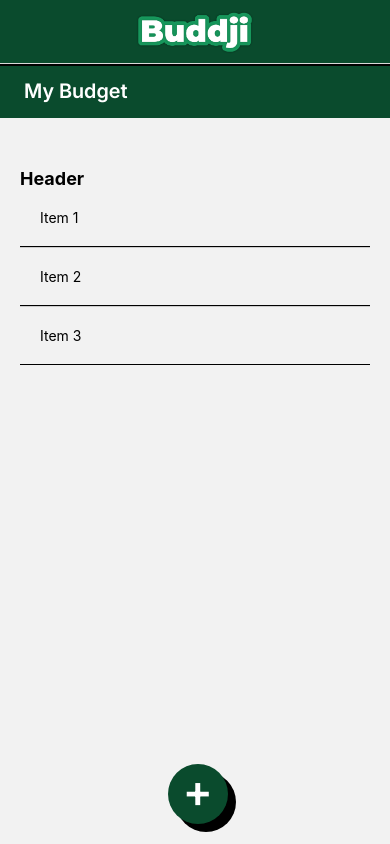
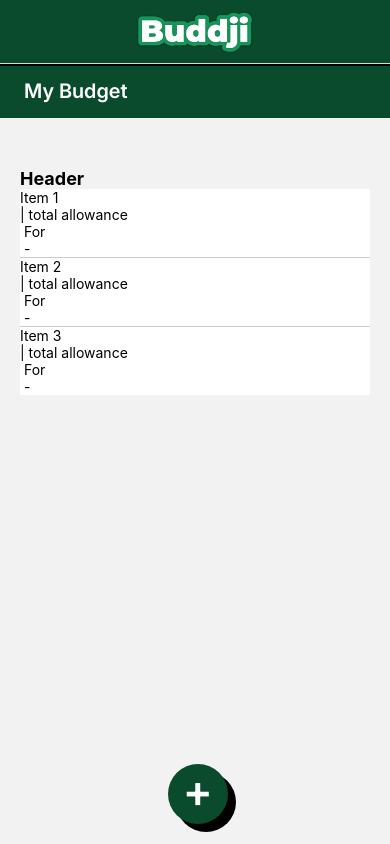
Before and after one commit to s4nm4rkus/Buddji, a React Native app: screen /HomeScreen in a window 390 px wide. Built offline with nearby package versions, Linux system fonts and the light colour scheme; no server answers.

Commit message:
fixing cards

```diff
--- a/screens/Dashboard/Budget/home.style.js
+++ b/screens/Dashboard/Budget/home.style.js
@@ -70,7 +70,7 @@ const styles = StyleSheet.create({
   },
   modalView: {
     width: "100%",
-    height: 150,
+    height: 200,
     padding: 20,
     backgroundColor: "white",
     borderTopLeftRadius: 20,
@@ -88,15 +88,29 @@ const styles = StyleSheet.create({
 
   modalTextHeader: {
     fontFamily: "InSemiBold",
-    fontSize: 16,
+    fontSize: 18,
+    marginBottom: 10,
   },
 
   budgetOption: {
     width: "100%",
-    // backgroundColor: "#ddd",
-    fontFamily: "InSemiBold",
+    borderRadius: 10,
+    marginVertical: 7,
+    paddingVertical: 10,
+    elevation: 2,
+  },
+
+  textBudgetOption: {
+    color: "white",
+    fontFamily: "InMedium",
     fontSize: 16,
-    paddingTop: 15,
+    textAlign: "center",
+  },
+
+  budgetCard: {
+    backgroundColor: "#fff",
+    height: "100%",
+    flex: 1,
   },
 });
 
--- a/screens/Dashboard/Budget/homeScreen.js
+++ b/screens/Dashboard/Budget/homeScreen.js
@@ -9,6 +9,7 @@ import {
   SafeAreaView,
   Modal,
   Pressable,
+  TouchableWithoutFeedback,
 } from "react-native";
 import { signOut } from "firebase/auth";
 import { auth } from "../../../firebaseConfig";
@@ -40,8 +41,25 @@ const HomeScreen = ({ navigation }) => {
   ]);
 
   const renderItem = ({ item }) => (
-    <TouchableOpacity style={{ padding: 20, borderBottomWidth: 1 }}>
+    <TouchableOpacity style={[styles.budgetCard]}>
+      <View style={styles.rightArrow}></View>
+      <View style={styles.cardContainer}>
+        <View style={styles.budgetNameWrapper}>
           <Text>{item.title}</Text>
+          <Text style={styles.budgetName}></Text>
+          <Text style={styles.budgetCattegory}></Text>
+        </View>
+        <View style={styles.budgetTotalWrapper}>
+          <Text style={styles.budgetTotal}></Text>
+          <Text style={styles.budgetTotalSub}>| total allowance</Text>
+        </View>
+        <View style={styles.budgetDurationWrapper}>
+          <Text style={styles.budgetText}> For </Text>
+          <Text style={styles.budgetDate}></Text>
+          <Text style={styles.budgetText}> - </Text>
+          <Text style={styles.budgetDate}></Text>
+        </View>
+      </View>
     </TouchableOpacity>
   );
 
@@ -61,6 +79,10 @@ const HomeScreen = ({ navigation }) => {
         })
       );
     });
+  };
+
+  const toggleModal = () => {
+    setModalVisible(!modalVisible);
   };
 
   return (
@@ -105,6 +127,7 @@ const HomeScreen = ({ navigation }) => {
             setModalVisible(!modalVisible);
           }}
         >
+          <TouchableWithoutFeedback onPress={toggleModal}>
             <View style={styles.modalContainer}>
               <View style={styles.centeredView}>
                 <View style={styles.modalView}>
@@ -112,21 +135,28 @@ const HomeScreen = ({ navigation }) => {
                     Create new budget for...
                   </Text>
                   <TouchableOpacity
-                  style={[styles.budgetOption]}
+                    style={[
+                      styles.budgetOption,
+                      { backgroundColor: "#F65C78" },
+                    ]}
                     onPress={() => setModalVisible(!modalVisible)}
                   >
-                  <Text style={styles.textStyle}>Week</Text>
+                    <Text style={styles.textBudgetOption}>Week</Text>
                   </TouchableOpacity>
 
                   <TouchableOpacity
-                  style={[styles.budgetOption]}
+                    style={[
+                      styles.budgetOption,
+                      { backgroundColor: "#03AED2" },
+                    ]}
                     onPress={() => setModalVisible(!modalVisible)}
                   >
-                  <Text style={styles.textStyle}>Month</Text>
+                    <Text style={styles.textBudgetOption}>Month</Text>
                   </TouchableOpacity>
                 </View>
               </View>
             </View>
+          </TouchableWithoutFeedback>
         </Modal>
       </SafeAreaView>
     </SafeAreaProvider>
```
Lines whose indentation alone changed are shown as unchanged.
